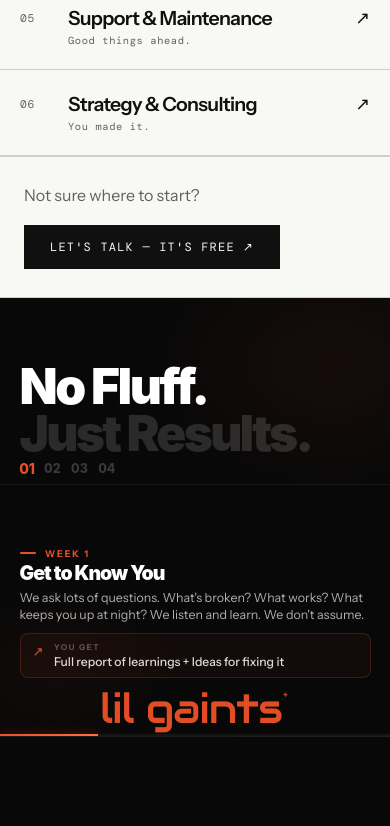
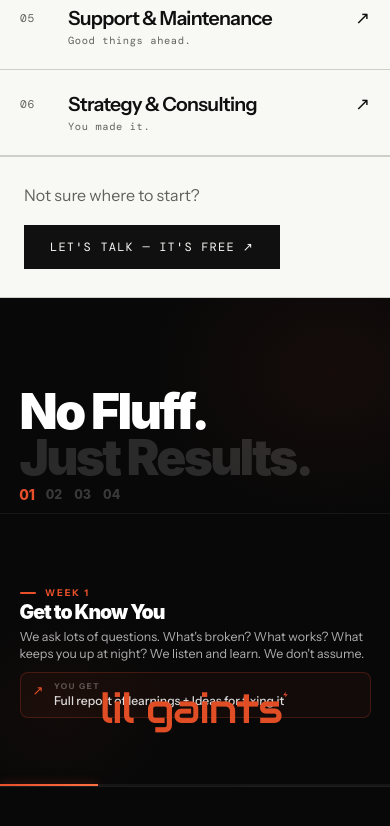
Before and after one commit to saadhan-p/Raikon, a Next.js app: page / in a window 390 px wide. Shown: the part 2490-3316 px from the top of the page. Built offline with nearby package versions, Linux system fonts and the light colour scheme; a web font is replaced by a local one.

Commit message:
fix(mobile): add proper top clearance spacing below floating navbar in our process section

```diff
--- a/src/components/HowWeWork.module.css
+++ b/src/components/HowWeWork.module.css
@@ -153,8 +153,9 @@
   .sticky {
     grid-template-columns: 1fr;
     grid-template-rows: auto 1fr;
-    height: 52svh;
-    padding-top: calc(max(12px, env(safe-area-inset-top)) + 48px);
+    height: 58svh;
+    min-height: 380px;
+    padding-top: calc(max(18px, env(safe-area-inset-top)) + 64px);
     box-sizing: border-box;
     border-bottom: 1px solid rgba(255, 255, 255, 0.08);
     background:
@@ -164,7 +165,7 @@
   }
 
   .leftPanel {
-    padding: 0.35rem 5vw 0.5rem;
+    padding: 0.5rem 5vw 0.65rem;
     border-right: none;
     border-bottom: 1px solid rgba(255, 255, 255, 0.06);
     justify-content: flex-start;
@@ -175,14 +176,14 @@
   }
 
   .headline {
-    font-size: clamp(1.15rem, 4.8vw, 1.45rem);
-    margin-bottom: 0.3rem;
+    font-size: clamp(1.2rem, 5.2vw, 1.55rem);
+    margin-bottom: 0.4rem;
     line-height: 1.05;
   }
 
   .dotRow {
     flex-direction: row;
-    gap: 0.65rem;
+    gap: 0.75rem;
   }
 
   .dotLbl {
@@ -194,7 +195,7 @@
     flex-direction: column;
     justify-content: center;
     align-items: stretch;
-    padding: 0.5rem 5vw 0.75rem;
+    padding: 0.75rem 5vw max(16px, env(safe-area-inset-bottom));
     min-height: 0;
     flex: 1;
     overflow: hidden;
```
